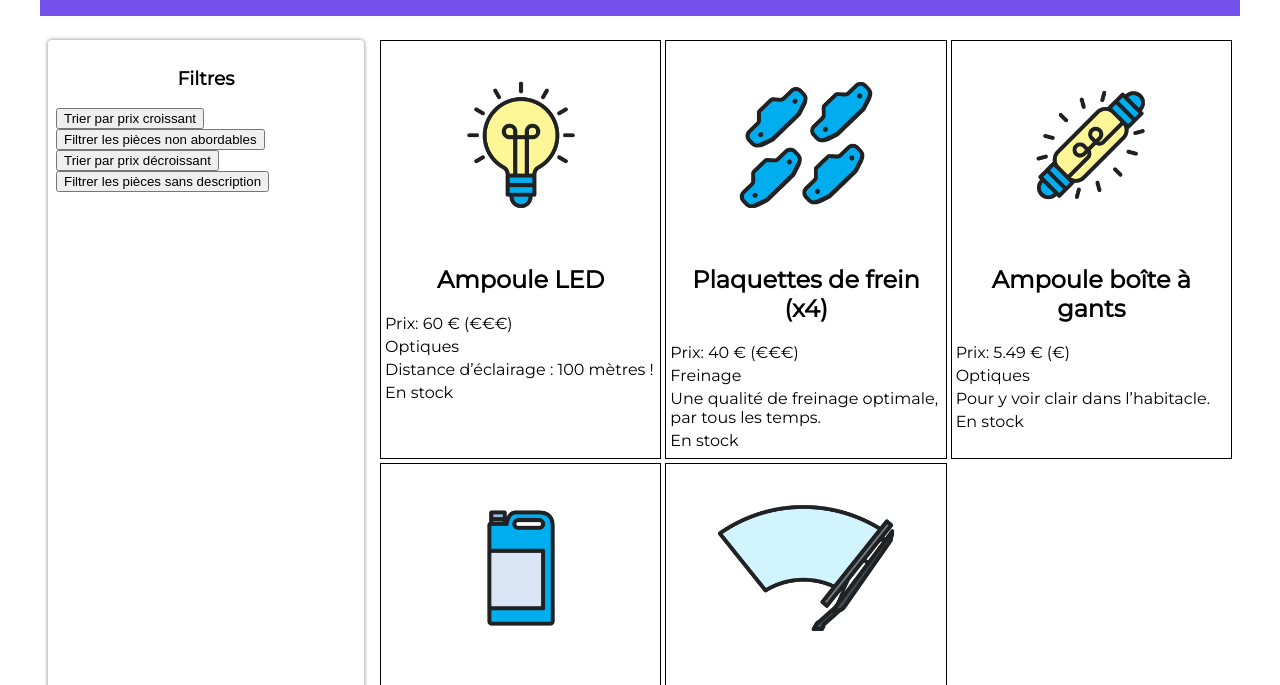
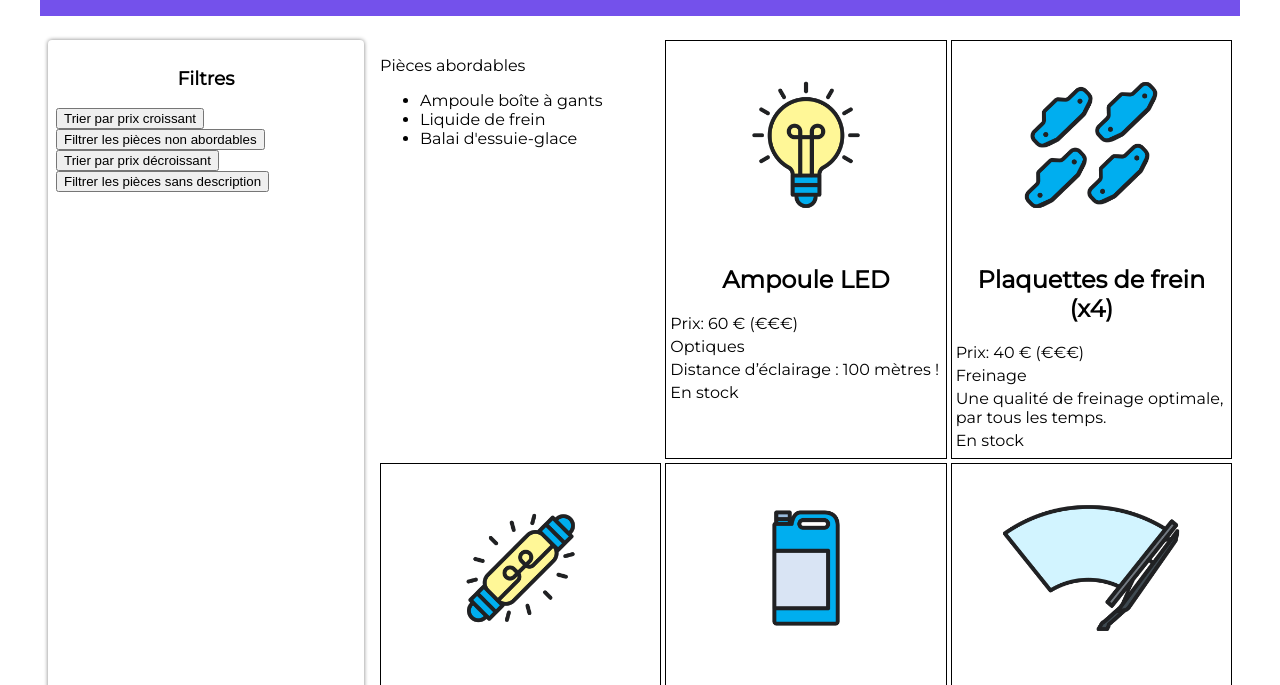
Before and after one commit to ThierryCode/Les-Bonnes-Pieces, a website: page index.html in a window 1280 px wide. Shown: the part 98-783 px from the top of the page. Drawn offline with Linux system fonts and the light colour scheme.

Commit message:
Ajout des liste des pièces abordable dans index, et ajout de fonctionnalité d'affichage des pièces abordable dans pieces.js

```diff
--- a/index.html
+++ b/index.html
@@ -26,6 +26,10 @@
 
 			<!-- Fiches produits -->
 			<section class="fiches">
+				<div class="abordables">
+					<p>Pièces abordables</p>
+
+				</div>
 			</section>
 		</main>
 	</body>
--- a/pieces.js
+++ b/pieces.js
@@ -70,3 +70,19 @@ for (let i = 0; i < pieces.length; i++) {
     });
     console.log(piecesFiltrees);
  })
+ //Récupérer les noms des pièces abordables par la methode map
+ const noms = pieces.map(piece => piece.nom);
+ for(let i = pieces.length - 1; i >=0 ; i--){
+    if(pieces[i].prix > 35){
+        noms.splice(i, 1);
+    }
+    console.log(noms);
+ }
+ //Afficher les noms des pieces abordables
+ const abordablEsElements = document.createElement('ul');
+ for(let i = 0; i < noms.length; i++){
+    const nomElement = document.createElement("li");
+    nomElement.innerText = noms[i];
+    abordablEsElements.appendChild(nomElement);
+ }
+ document.querySelector('.abordables').appendChild(abordablEsElements)
```
